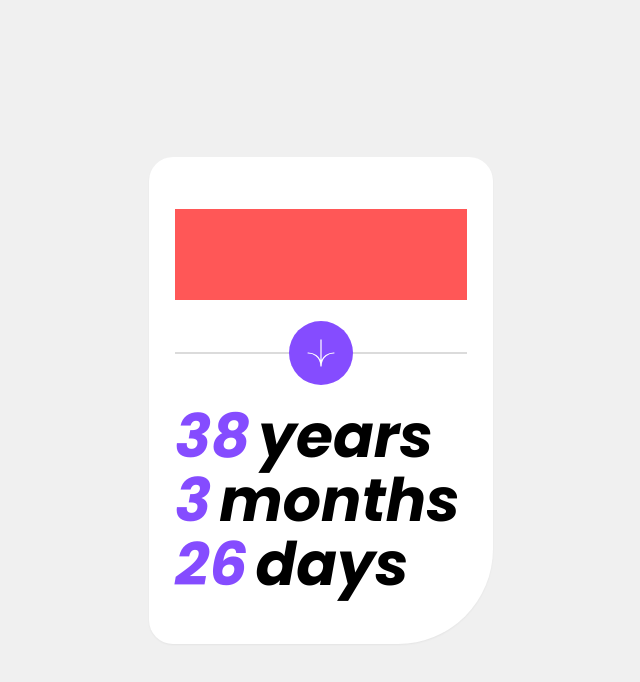
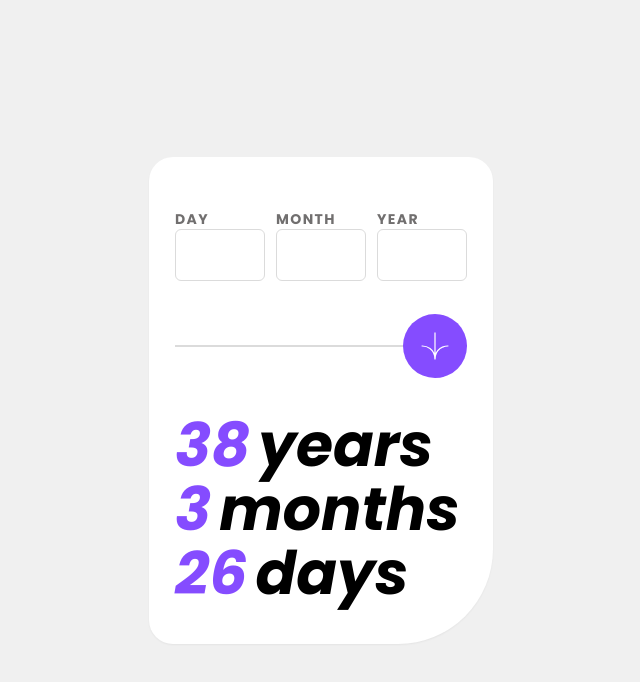
Before and after one commit to tony1c/frontend-mentor-challenges, an Angular app in the folder age-calculator-angular/: page / in a window 1280 px wide. Shown: the top 682 px of the page, without its empty margins (319-959 px from the left). Built offline with nearby package versions, Linux system fonts and the light colour scheme.

Commit message:
form builder

```diff
--- a/age-calculator-angular/src/app/components/age-calculator/age-calculator.component.html
+++ b/age-calculator-angular/src/app/components/age-calculator/age-calculator.component.html
@@ -1,21 +1,71 @@
 <!-- app container -->
 <div
-  class="h-[487px] w-[344px] space-y-[52px] rounded-3xl rounded-br-[95px] bg-white px-[26px] py-[52px] shadow-sm"
+  class="h-[487px] w-[344px] space-y-[68px] rounded-3xl rounded-br-[95px] bg-white px-[26px] py-[52px] shadow-sm"
 >
   <!-- age form -->
-  <div class="h-[91px] w-full bg-light-red"></div>
+  <form
+    (ngSubmit)="submitForm()"
+    [formGroup]="dateOfBirth"
+    class="space-y-[64px]"
+  >
+    <div class="flex justify-between">
+      <!-- input day -->
+      <fieldset class="flex flex-col">
+        <label
+          for="day"
+          class="text-sm font-700 uppercase tracking-widest text-smokey-grey"
+          >Day</label
+        >
+        <input
+          id="day"
+          type="text"
+          formControlName="dayValue"
+          class="h-[52px] w-[90px] rounded-md border border-light-grey px-4 text-xl font-800"
+        />
+      </fieldset>
+      <!-- input month -->
+      <fieldset class="flex flex-col">
+        <label
+          for="month"
+          class="text-sm font-700 uppercase tracking-widest text-smokey-grey"
+          >Month</label
+        >
+        <input
+          id="month"
+          type="text"
+          formControlName="monthValue"
+          class="h-[52px] w-[90px] rounded-md border border-light-grey px-4 text-xl font-800"
+        />
+      </fieldset>
+      <!-- input year -->
+      <fieldset class="flex flex-col">
+        <label
+          for="year"
+          class="text-sm font-700 uppercase tracking-widest text-smokey-grey"
+          >Year</label
+        >
+        <input
+          id="year"
+          type="text"
+          formControlName="yearValue"
+          class="h-[52px] w-[90px] rounded-md border border-light-grey px-4 text-xl font-800"
+        />
+      </fieldset>
+    </div>
+
     <!-- line w/ button -->
     <div class="relative h-[2px] w-full bg-light-grey">
       <button
         (click)="log()"
-      class="absolute left-1/2 top-1/2 flex size-16 -translate-x-1/2 -translate-y-1/2 transform items-center justify-center rounded-full bg-purple transition-colors duration-300 hover:bg-off-black"
+        class="absolute left-1/2 top-1/2 flex size-16 -translate-x-1/2 -translate-y-1/2 transform items-center justify-center rounded-full bg-purple transition-colors duration-300 hover:bg-off-black md:-right-8 md:left-auto"
       >
         <img class="size-7" src="icon-arrow.svg" alt="Arrow icon" />
       </button>
     </div>
+  </form>
 
   <!-- display -->
-  <div class="mt-14 flex flex-col gap-1 text-6xl font-700 italic">
+  <div class="flex flex-col gap-1 text-6xl font-700 italic">
     <div class="space-x-2">
       <span class="text-purple">38</span>
       <span>years</span>
--- a/age-calculator-angular/src/app/components/age-calculator/age-calculator.component.ts
+++ b/age-calculator-angular/src/app/components/age-calculator/age-calculator.component.ts
@@ -1,13 +1,30 @@
-import { Component } from '@angular/core';
+import { Component, inject } from '@angular/core';
+import { FormBuilder, ReactiveFormsModule, Validators } from '@angular/forms';
 
 @Component({
   selector: 'app-age-calculator',
   standalone: true,
-  imports: [],
+  imports: [ReactiveFormsModule],
   templateUrl: './age-calculator.component.html',
   styleUrl: './age-calculator.component.css',
 })
 export class AgeCalculatorComponent {
+  #fb: FormBuilder = inject(FormBuilder);
+
+  dateOfBirth = this.#fb.group({
+    dayValue: ['', Validators.required],
+    monthValue: ['', Validators.required],
+    yearValue: ['', Validators.required],
+  });
+
+  submitForm(): void {
+    if (this.dateOfBirth.valid) {
+      const formValues = this.dateOfBirth.value;
+      console.log('Form submitted', formValues);
+    } else {
+      console.log('Form is invalid');
+    }
+  }
   public log(): void {
     console.log('clicked');
   }
--- /dev/null
+++ b/age-calculator-angular/src/app/services/calculate-age.service.ts
@@ -0,0 +1,9 @@
+import { Injectable } from '@angular/core';
+
+@Injectable({
+  providedIn: 'root'
+})
+export class CalculateAgeService {
+
+  constructor() { }
+}
```
Also changed, not shown: 1 other file (tests, documents, lock files or other folders). Lines whose indentation alone changed are shown as unchanged.
